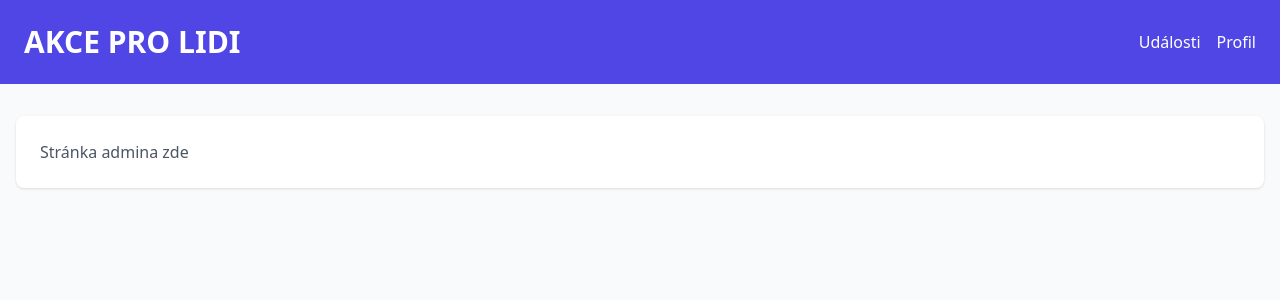
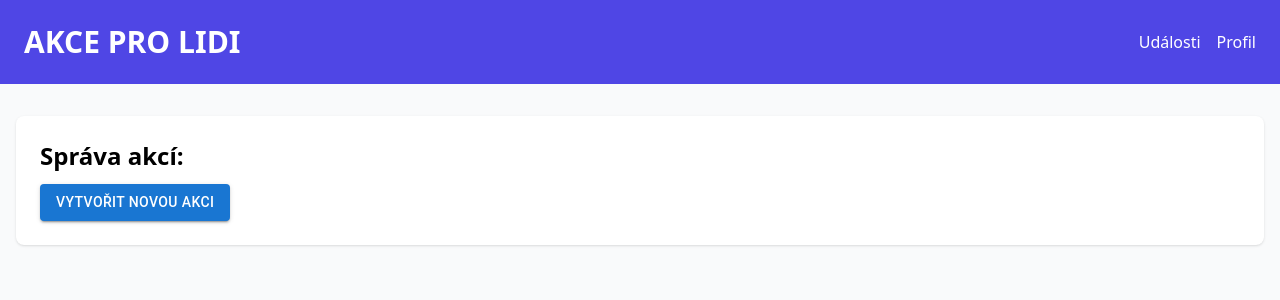
Before and after one commit to Michkr123/VUT, a React (Vite) app in the folder frontend/: page /admin in a window 1280 px wide. Shown: the top 300 px of the page. Built offline with nearby package versions, Linux system fonts and the light colour scheme.

Commit message:
Move event creation to admin page

```diff
--- a/frontend/src/AdminPage.tsx
+++ b/frontend/src/AdminPage.tsx
@@ -1,7 +1,13 @@
+import { Button } from "@mui/material";
+import { Link } from "react-router-dom";
+
 const AdminPage = () => (
   <div className="container mx-auto px-4 py-8">
     <div className="bg-white rounded-lg shadow p-6">
-      <p className="text-gray-600">Stránka admina zde</p>
+      <p className="text-2xl font-bold mb-3">Správa akcí:</p>
+      <Button variant="contained">
+        <Link to="/admin/new_event">Vytvořit novou akci</Link>
+      </Button>
     </div>
   </div>
 );
```
